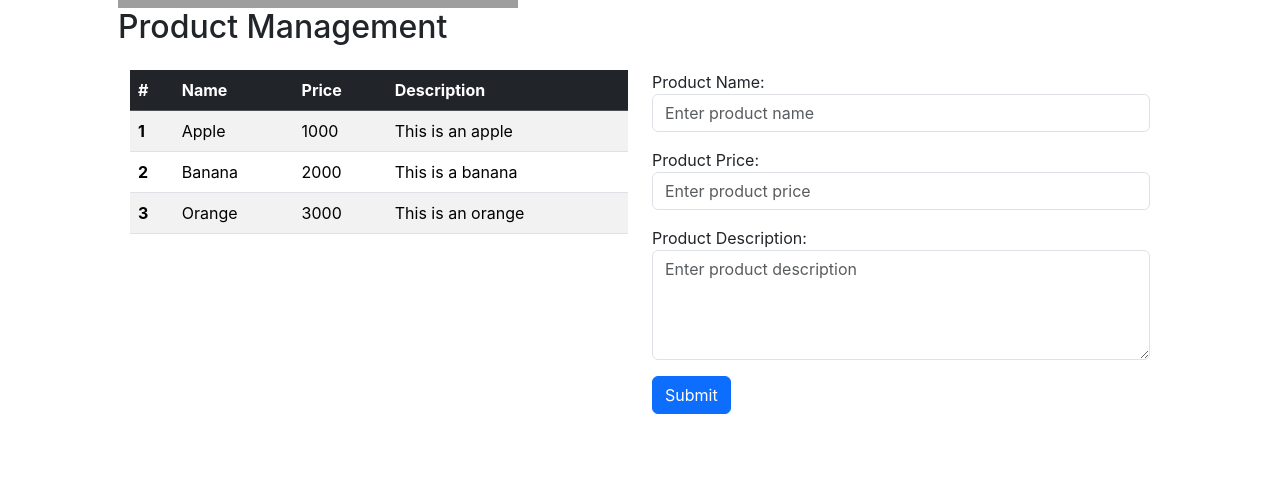
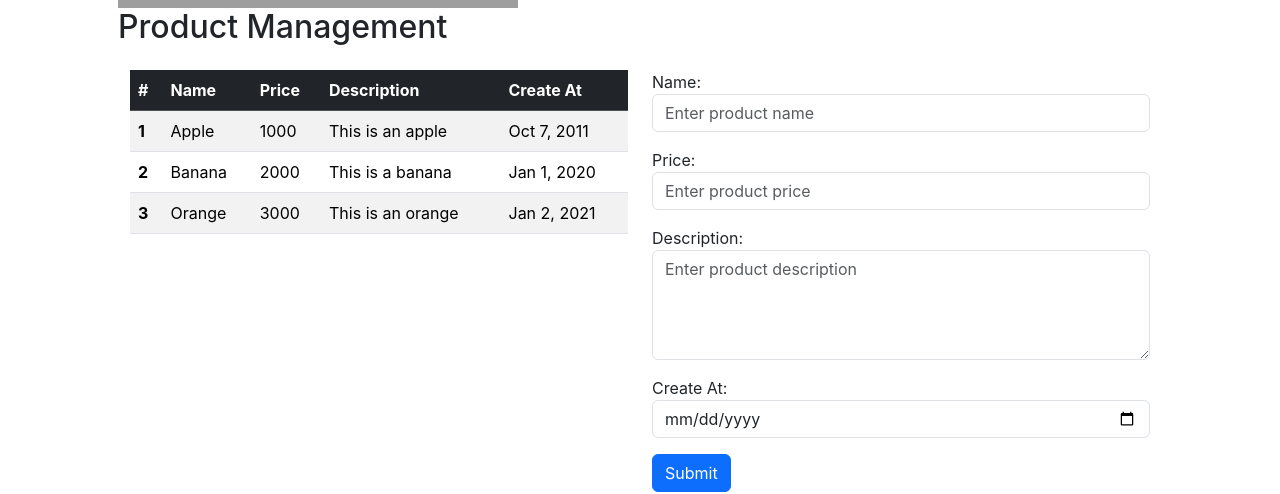
Before and after one commit to hieumai1905/sample-app-angular, an Angular app: page / in a window 1280 px wide. Shown: the part 727-1221 px from the top of the page. Before the commit the page ends 1189 px from the top, so only its background shows below. Built offline with nearby package versions, Linux system fonts and the light colour scheme; grey boxes are pictures that could not be loaded.

Commit message:
pipe convert date

```diff
--- a/src/app/product.ts
+++ b/src/app/product.ts
@@ -2,4 +2,5 @@ export interface Product {
   name?: string;
   price?: number;
   description?: string;
+  createAt?: Date;
 }
--- a/src/app/show-list-product/show-list-product.component.html
+++ b/src/app/show-list-product/show-list-product.component.html
@@ -10,6 +10,7 @@
           <th scope="col">Name</th>
           <th scope="col">Price</th>
           <th scope="col">Description</th>
+          <th scope="col">Create At</th>
         </tr>
         </thead>
         <tbody>
@@ -18,6 +19,7 @@
           <td>{{ product.name }}</td>
           <td>{{ product.price }}</td>
           <td>{{ product.description }}</td>
+          <td>{{product.createAt | date }}</td>
         </tr>
         </tbody>
       </table>
@@ -27,7 +29,7 @@
     <div class="col-md-6">
       <form>
         <div class="form-group mb-3">
-          <label for="productName">Product Name:</label>
+          <label for="productName">Name:</label>
           <input
             id="productName"
             type="text"
@@ -39,7 +41,7 @@
         </div>
 
         <div class="form-group mb-3">
-          <label for="productPrice">Product Price:</label>
+          <label for="productPrice">Price:</label>
           <input
             id="productPrice"
             type="number"
@@ -51,7 +53,7 @@
         </div>
 
         <div class="form-group mb-3">
-          <label for="productDescription">Product Description:</label>
+          <label for="productDescription">Description:</label>
           <textarea
             id="productDescription"
             class="form-control"
@@ -62,6 +64,17 @@
           ></textarea>
         </div>
 
+        <div class="form-group mb-3">
+          <label for="productCreateAt">Create At:</label>
+          <input
+            id="productCreateAt"
+            type="date"
+            class="form-control"
+            [(ngModel)]="product.createAt"
+            name="createAt"
+            placeholder="Enter product create at">
+        </div>
+
         <button type="submit" class="btn btn-primary" (click)="addProduct()">Submit</button>
       </form>
     </div>
--- a/src/app/show-list-product/show-list-product.component.ts
+++ b/src/app/show-list-product/show-list-product.component.ts
@@ -1,6 +1,6 @@
 import {Component} from '@angular/core';
 import {Product} from "../product";
-import {NgForOf} from "@angular/common";
+import {DatePipe, NgForOf} from "@angular/common";
 import {FormsModule} from "@angular/forms";
 
 @Component({
@@ -8,7 +8,8 @@ import {FormsModule} from "@angular/forms";
   standalone: true,
   imports: [
     NgForOf,
-    FormsModule
+    FormsModule,
+    DatePipe
   ],
   templateUrl: './show-list-product.component.html',
   styleUrl: './show-list-product.component.css'
@@ -19,17 +20,20 @@ export class ShowListProductComponent {
     {
       name: 'Apple',
       price: 1000,
-      description: 'This is an apple'
+      description: 'This is an apple',
+      createAt: new Date('2011-10-07')
     },
     {
       name: 'Banana',
       price: 2000,
-      description: 'This is a banana'
+      description: 'This is a banana',
+      createAt: new Date('2020-01-01')
     },
     {
       name: 'Orange',
       price: 3000,
-      description: 'This is an orange'
+      description: 'This is an orange',
+      createAt: new Date('2021-01-02')
     }
   ]
 
```
